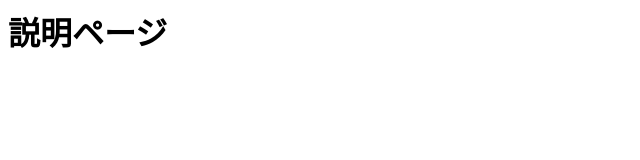
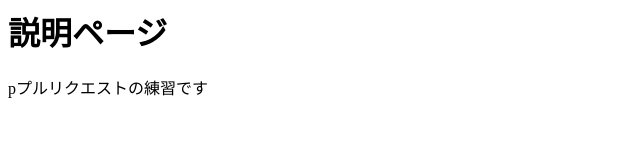
Before and after one commit to grandesu/github-practice2, a plain HTML site: page docs/index.html in a window 1280 px wide. Shown: the whole page, without its empty margins (0-640 px from the left). Drawn offline with Linux system fonts and the light colour scheme.

Commit message:
内容を追加しました。

```diff
--- a/docs/index.html
+++ b/docs/index.html
@@ -1 +1,3 @@
 <h1>説明ページ</h1>
+
+<p>pプルリクエストの練習です</p>
```
